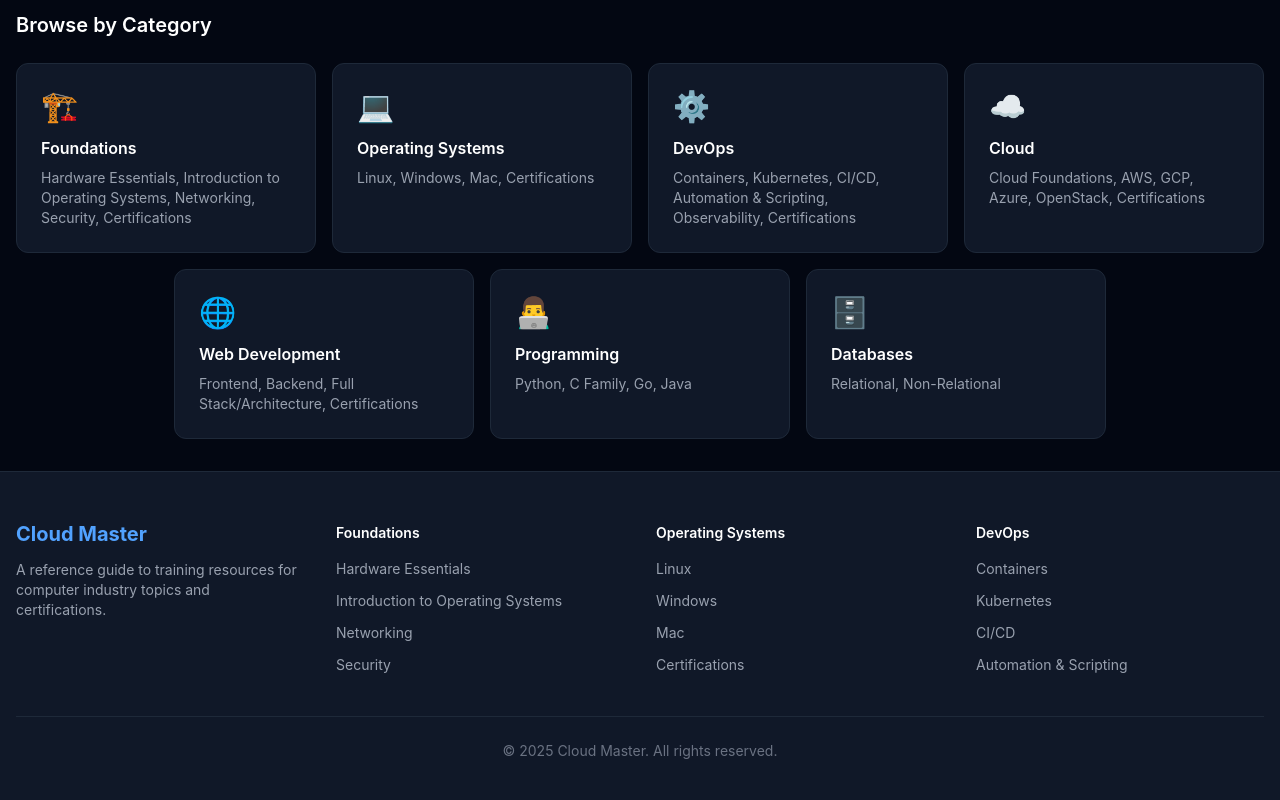
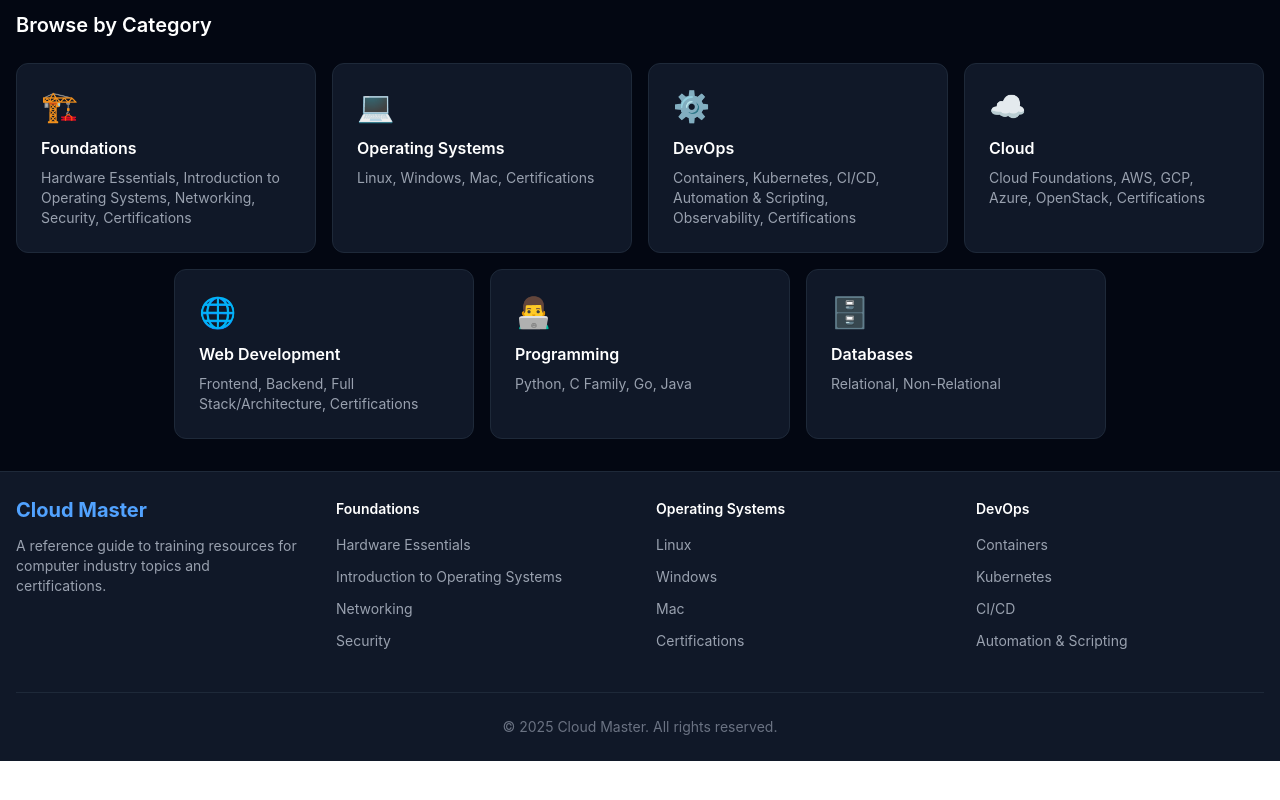
Before and after one commit to zemation/cloud-master-full-stack, a React (Vite) app in the folder cloud-master-io/: page / in a window 1280 px wide. Shown: the part 390-1190 px from the top of the page. After the commit the page ends 1151 px from the top, so only its background shows below. Built offline with nearby package versions, Linux system fonts and the light colour scheme.

Commit message:
Shrinking Footer..... footprint, git it

```diff
--- a/cloud-master-io/src/components/layout/Footer.jsx
+++ b/cloud-master-io/src/components/layout/Footer.jsx
@@ -6,7 +6,7 @@
 const Footer = () => {
   return (
     <footer className='bg-gray-900 border-t border-gray-800 mt-auto'>
-      <div className='container mx-auto px-4 max-w-7xl py-12'>
+      <div className='container mx-auto px-4 max-w-7xl py-6'>
         <div className='grid grid-cols-2 md:grid-cols-4 gap-8'>
           {/* Brand */}
           <div className='col-span-2 md:col-span-1'>
```
